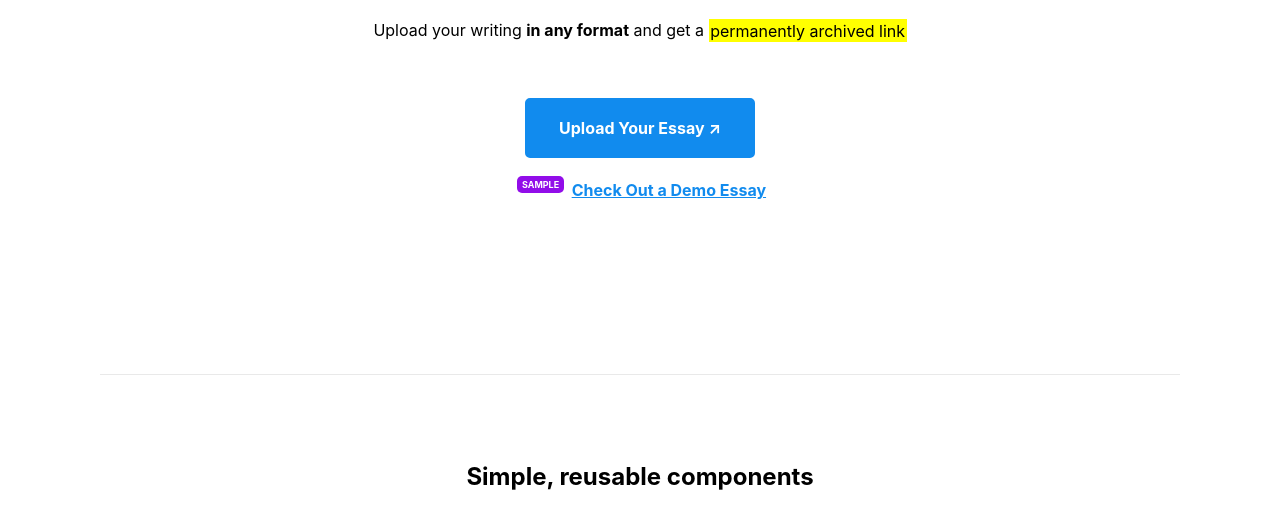
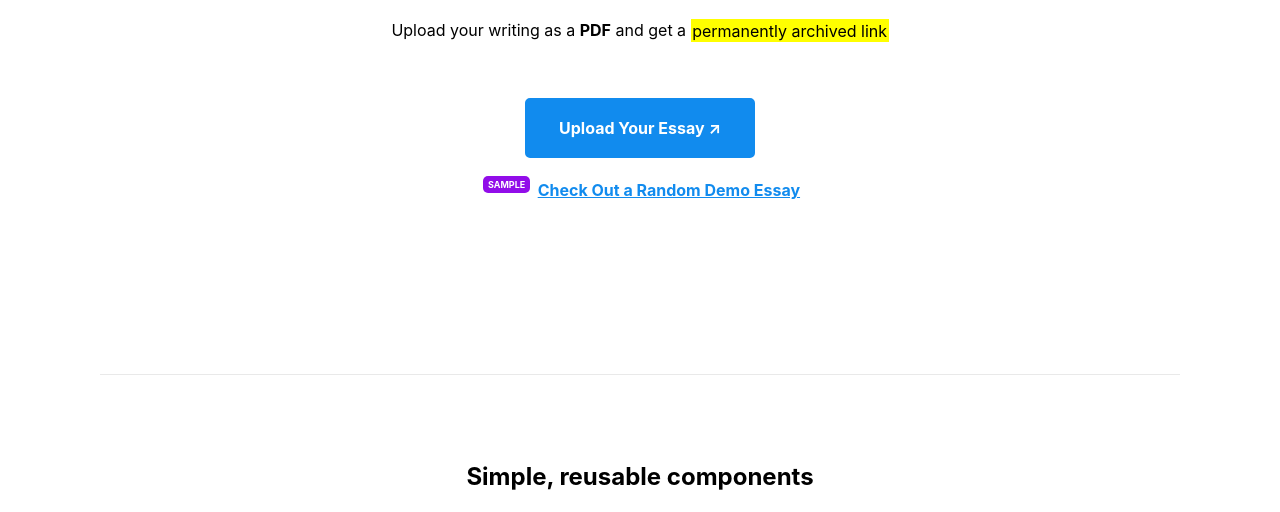
Before and after one commit to DonkeyBoard/test, a plain HTML site: page index.html in a window 1280 px wide. Shown: the part 287-799 px from the top of the page. Drawn offline with nearby package versions, Linux system fonts and the light colour scheme.

Commit message:
Update index.html

```diff
--- a/index.html
+++ b/index.html
@@ -25,10 +25,10 @@
         </nav>
 
         <h1>Give your essay a <u>forever</u> home</h1>
-        <p>Upload your writing <b>in any format</b> and get a <mark>permanently archived link</mark></p>
+        <p>Upload your writing as a <b>PDF</b> and get a <mark>permanently archived link</mark></p>
         <br>
         <p><a href="https://typeform.com" target="_blank"><b>Upload Your Essay &nearr;</b></a></p>
-        <p><sup>SAMPLE</sup> <a href="./featured.html">Check Out a Demo Essay</a></p>
+        <p><sup>SAMPLE</sup> <a href="./featured.html">Check Out a Random Demo Essay</a></p>
     </header>
 
     <main>
```
